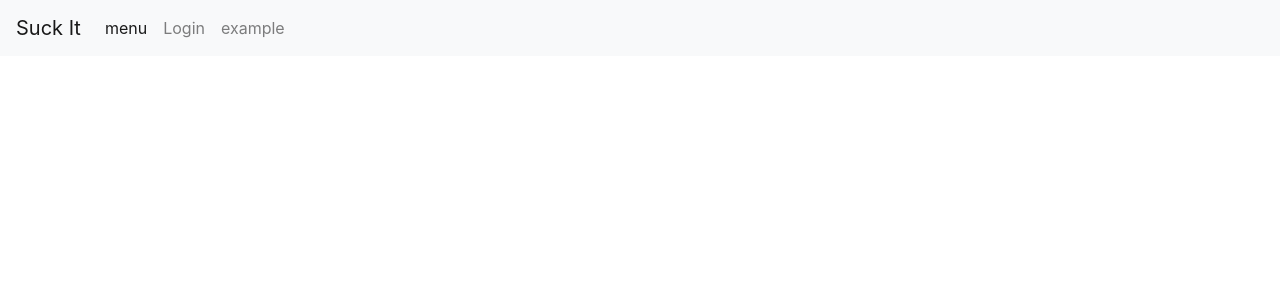
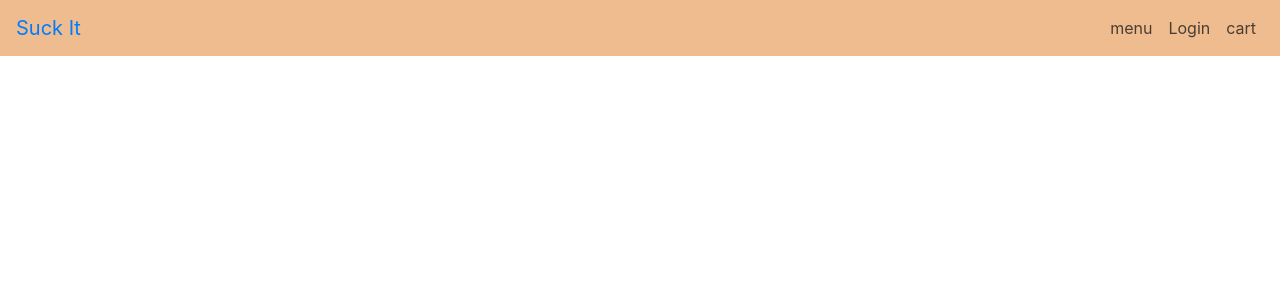
Before and after one commit to wonghongkeat/TGC9-assignment-REACT, a React (Create React App) app in the folder assignment3/: page / in a window 1280 px wide. Shown: the top 300 px of the page. Built offline with nearby package versions, Linux system fonts and the light colour scheme.

Commit message:
edited:
added colors to navbar

```diff
--- a/assignment3/src/Frontpage.js
+++ b/assignment3/src/Frontpage.js
@@ -1,24 +1,25 @@
 import React from 'react'
 import 'bootstrap/dist/css/bootstrap.min.css';
+import './frontPage.css'
 
 export default function Frontpage(){
     return (
         <React.Fragment>
-  <nav class="navbar navbar-expand-lg navbar-light bg-light">
-  <a class="navbar-brand" href="#">Suck It</a>
-  <button class="navbar-toggler" type="button" data-toggle="collapse" data-target="#navbarNav" aria-controls="navbarNav" aria-expanded="false" aria-label="Toggle navigation">
-    <span class="navbar-toggler-icon"></span>
+  <nav className="navbar navbar-expand-lg">
+  <a className="navbar-brand" href="#">Suck It</a>
+  <button className="navbar-toggler" type="button" data-toggle="collapse" data-target="#navbarNav" aria-controls="navbarNav" aria-expanded="false" aria-label="Toggle navigation">
+    <span className="navbar-toggler-icon"></span>
   </button>
-  <div class="collapse navbar-collapse" id="navbarNav">
-    <ul class="navbar-nav">
-      <li class="nav-item active">
-        <a class="nav-link" href="#">menu <span class="sr-only">(current)</span></a>
+  <div className="collapse navbar-collapse" id="navbarNav">
+    <ul className="navbar-nav ml-auto" >
+      <li className="nav-item active">
+        <a className="nav-link" href="#">menu <span className="sr-only">(current)</span></a>
       </li>
-      <li class="nav-item">
-        <a class="nav-link" href="#">Login</a>
+      <li className="nav-item">
+        <a className="nav-link" href="#">Login</a>
       </li>
-      <li class="nav-item">
-        <a class="nav-link" href="#">example</a>
+      <li className="nav-item">
+        <a className="nav-link" href="#">cart</a>
       </li>
     </ul>
   </div>
--- /dev/null
+++ b/assignment3/src/frontPage.css
@@ -0,0 +1,7 @@
+li a{
+    color: #4A3E33 !important
+}
+
+nav{
+    background-color: #EEBC8E!important
+}
```
Also changed, not shown: 1 other file (tests, documents, lock files or other folders).
